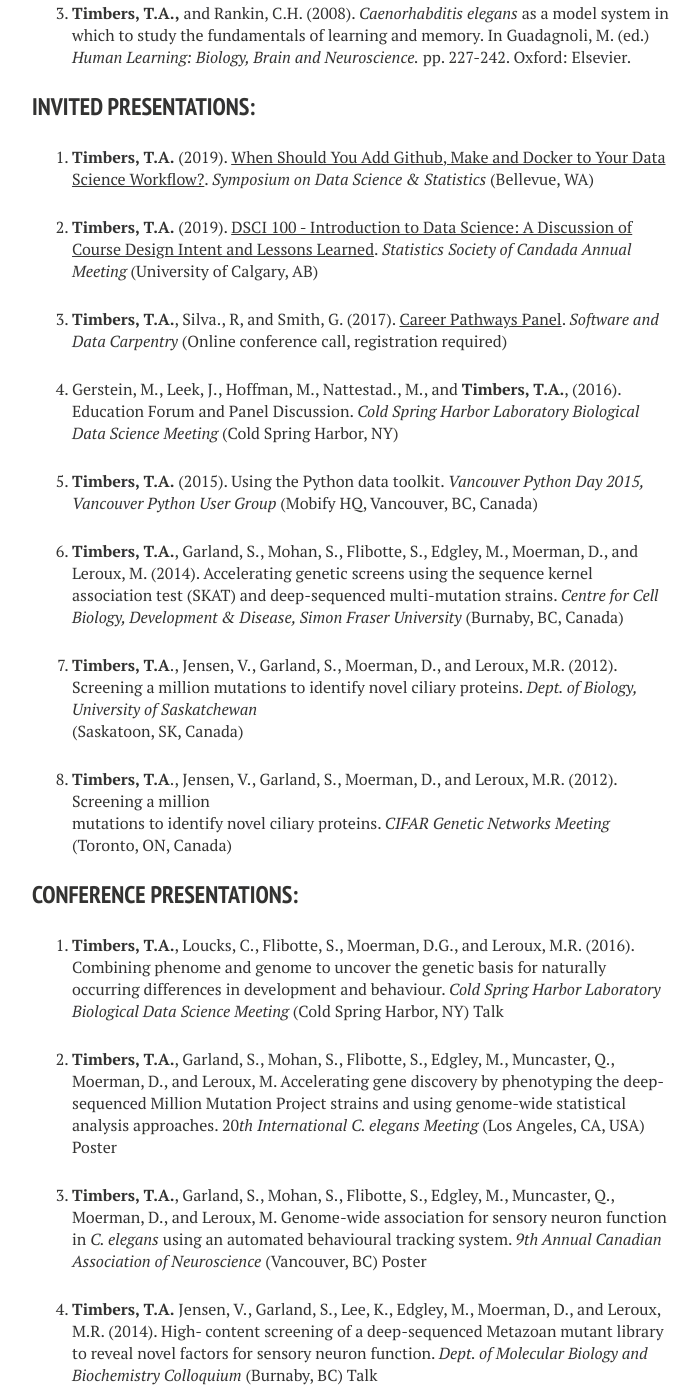
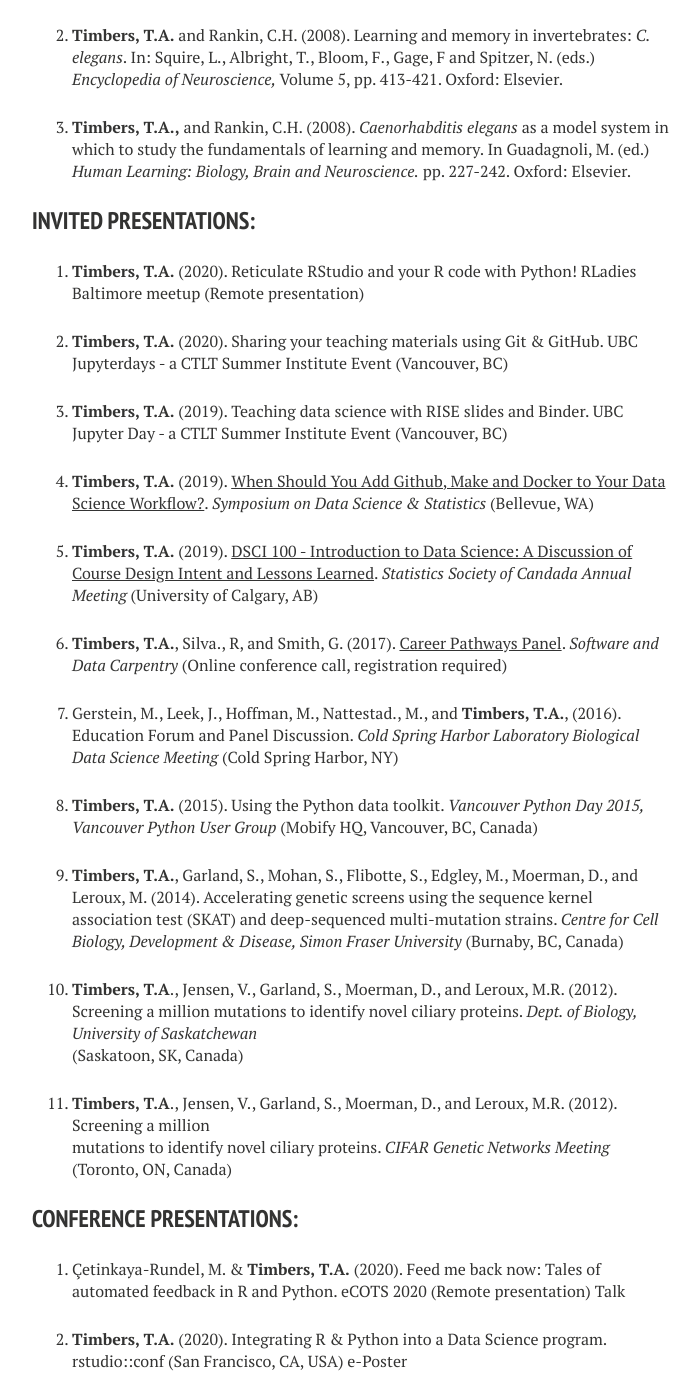
Before and after one commit to ttimbers/ttimbers.github.io, a Jekyll site: the page built from about/Timbers_CV.md, in a window 1280 px wide and 1400 px high, scrolled down 6844 px. Shown: the whole window, without its empty margins (288-988 px from the left). Built offline with Jekyll 4.4.1, drawn with Linux system fonts in a browser that asks for light colours; nearby versions of some CDN libraries; our own code applies the rules of GitHub Pages for plain Markdown files; some of the changed text lies outside the part shown.

Commit message:
added recent talks to CV

```diff
--- a/about/Timbers_CV.md
+++ b/about/Timbers_CV.md
@@ -14,7 +14,7 @@ Github: [github.com/ttimbers](https://github.com/ttimbers)
 University of British Columbia, Master of Data Science program, Vancouver, BC</br>
 *Coordination and curriculum oversight for the professional ￼￼￼Master of Data Science (MDS) program*</br>
 
-* **Instructor**, 2018 – Current</br>
+* **Assistant Professor of Teaching**, 2018 – Current</br>
 University of British Columbia, Dept. of Statistics, Vancouver, BC</br>
 *Educational leadership stream faculty teaching Data Science in the Dept. of Statistics and the professional ￼￼￼Master of Data Science (MDS) program*</br>
 Supervisors: Paul Gustafson, Giuseppe Carenini, Jenny Bryan, and Raymond Ng.
@@ -64,6 +64,8 @@ Honors Thesis Supervisor: Jayne E. Yack.
     DSCI 552 - Statistical Inference and Computation I. The statistical and probabilistic foundations of inference. Large sample results. The frequentist paradigm.
 
     DSCI 522 - Data Science Workflows. Basic principles of sound data scientific workflows. Implementing these workflows in appropriate state-of-the-art systems and languages (e.g., Python and R). Deliberate effort at organization, tool choice, and process.
+
+    DSCI 524 - How to exploit practices from collaborative software development techniques in data scientific workflows. Appropriate use of the software life cycle, unit testing / continuous integration, and packaging for use by others.
 
     DSCI 591 - Data Science Capstone Project. A mentored group project based on real data and questions from a partner within or outside the university. Students will formulate questions and design and execute a suitable analysis plan. The group will work collaboratively to produce a reproducible analysis pipeline, project report, presentation and possibly other products, such as a dashboard.
 
@@ -140,6 +142,7 @@ Augusta, MI, Aug., 2015 </br>
 
 
 ### PROFESSIONAL ACTIVITIES:
+* Topic Editor: The Journal of Open Source Education (JOSE), 2020 - Current
 * Organizer: hackseq genomics hackathon (satellite event of American Society for Human Genetics Meeting), 2016
 * Workshop leader: UBC R study group, 2016
 * Peer review of `ezknitr` R software package: ROpenSci, 2016
@@ -210,6 +213,12 @@ Neuroscience.* pp. 227-242. Oxford: Elsevier.
 
 ### INVITED PRESENTATIONS:
 
+1. **Timbers, T.A.** (2020). Reticulate RStudio and your R code with Python! RLadies Baltimore meetup (Remote presentation)
+
+1. **Timbers, T.A.** (2020). Sharing your teaching materials using Git & GitHub. UBC Jupyterdays - a CTLT Summer Institute Event (Vancouver, BC)
+
+1. **Timbers, T.A.** (2019). Teaching data science with RISE slides and Binder. UBC Jupyter Day - a CTLT Summer Institute Event (Vancouver, BC)
+
 1. **Timbers, T.A.** (2019). [When Should You Add Github, Make and Docker to Your Data Science Workflow?](https://workflows-for-all.github.io/sdss-2019/workflows_democratize_complex_projects/workflows_democratize_complex_projects.html#1). *Symposium on Data Science & Statistics* (Bellevue, WA)
 
 1. **Timbers, T.A.** (2019). [DSCI 100 - Introduction to Data Science: A Discussion of Course Design Intent and Lessons Learned](https://ttimbers.github.io/dsci-100-ssc-2019/dsci-100-ssc-2019.html#1). *Statistics Society of Candada Annual Meeting* (University of Calgary, AB)
@@ -239,6 +248,10 @@ M.R. (2012). Screening a million\
 Meeting* (Toronto, ON, Canada)
 
 ### CONFERENCE PRESENTATIONS:
+
+1. Çetinkaya-Rundel, M. & **Timbers, T.A.** (2020). Feed me back now: Tales of automated feedback in R and Python. eCOTS 2020 (Remote presentation) Talk
+
+1. **Timbers, T.A.** (2020). Integrating R & Python into a Data Science program. rstudio::conf (San Francisco, CA, USA) e-Poster
 
 1. **Timbers, T.A.**, Loucks, C., Flibotte, S., Moerman, D.G., and Leroux, M.R. (2016). Combining phenome and genome to uncover the genetic basis for naturally occurring differences in development and behaviour. *Cold Spring Harbor Laboratory Biological Data Science Meeting* (Cold Spring Harbor, NY) Talk
 
```
Also changed, not shown: other parts of about/Timbers_CV.md (+1 -1 lines).
